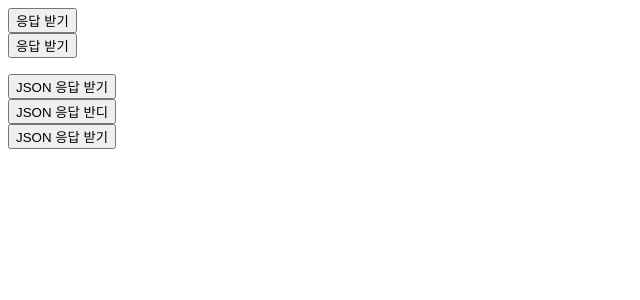
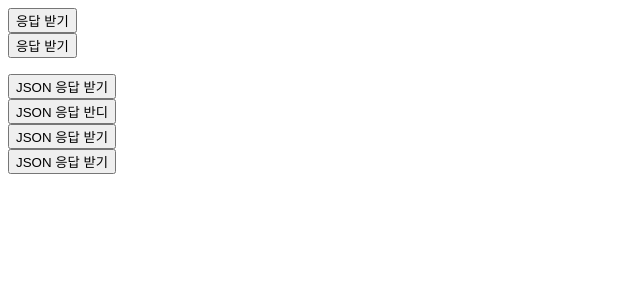
Before and after one commit to gamepota/react1, a React (Vite) app: page / in a window 1280 px wide. Shown: the top 300 px of the page, without its empty margins (0-640 px from the left). Built offline with nearby package versions, Linux system fonts and the light colour scheme.

Commit message:
응답받기 3

```diff
--- a/src/App.jsx
+++ b/src/App.jsx
@@ -20,6 +20,9 @@ function App(props) {
   function handleClick5() {
     axios.get("/api/main42/sub5").then((res) => console.log(res.data));
   }
+  function handleClick6() {
+    axios.get("/api/main42/sub6").then((res) => console.log(res.data));
+  }
 
   return (
     <div>
@@ -35,6 +38,8 @@ function App(props) {
       <button onClick={handleClick4}>JSON 응답 반디</button>
       <br />
       <button onClick={handleClick5}>JSON 응답 받기</button>
+      <br />
+      <button onClick={handleClick6}>JSON 응답 받기</button>
     </div>
   );
 }
```
